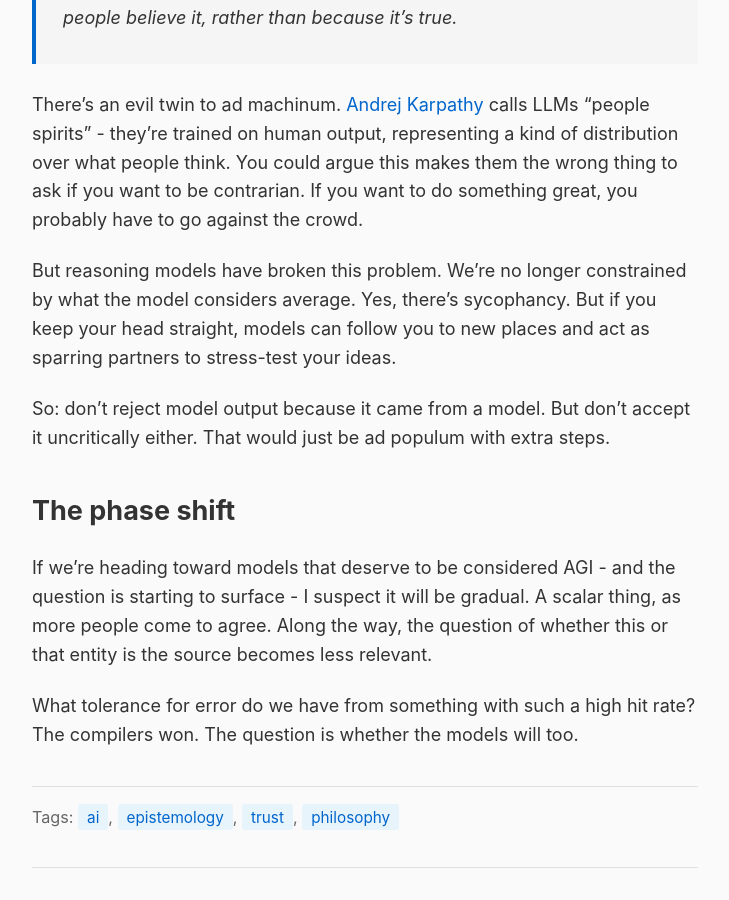
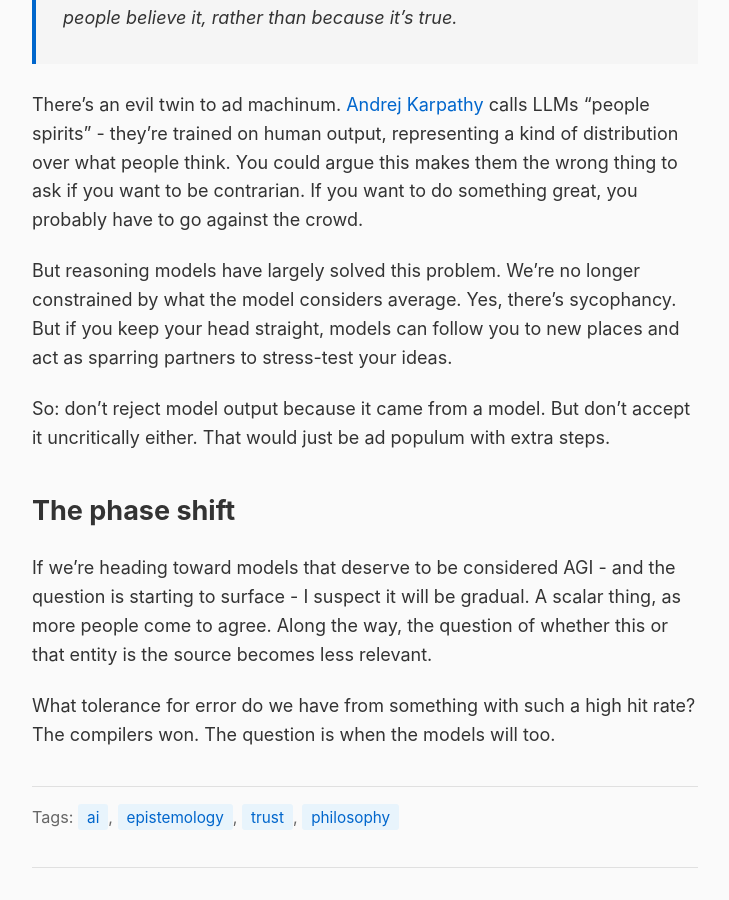
Before and after one commit to rob137/rob137.github.io, a Jekyll site: the page built from _posts/2026-01-07-ad-machinum.md, in a window 1280 px wide and 900 px high, scrolled down 1624 px. Shown: the whole window, without its empty margins (275-1004 px from the left). Built offline with Jekyll 4.4.1, drawn with Linux system fonts in a browser that asks for light colours.

Commit message:
Ad Machinum: fix phrasing

```diff
--- a/_posts/2026-01-07-ad-machinum.md
+++ b/_posts/2026-01-07-ad-machinum.md
@@ -32,7 +32,7 @@ The question is going to get forced on us for language models quite soon. Opus 4
 
 There's an evil twin to ad machinum. [Andrej Karpathy](https://x.com/karpathy/status/1935518272667217925) calls LLMs "people spirits" - they're trained on human output, representing a kind of distribution over what people think. You could argue this makes them the wrong thing to ask if you want to be contrarian. If you want to do something great, you probably have to go against the crowd.
 
-But reasoning models have broken this problem. We're no longer constrained by what the model considers average. Yes, there's sycophancy. But if you keep your head straight, models can follow you to new places and act as sparring partners to stress-test your ideas.
+But reasoning models have largely solved this problem. We're no longer constrained by what the model considers average. Yes, there's sycophancy. But if you keep your head straight, models can follow you to new places and act as sparring partners to stress-test your ideas.
 
 So: don't reject model output because it came from a model. But don't accept it uncritically either. That would just be ad populum with extra steps.
 
@@ -40,4 +40,4 @@ So: don't reject model output because it came from a model. But don't accept it
 
 If we're heading toward models that deserve to be considered AGI - and the question is starting to surface - I suspect it will be gradual. A scalar thing, as more people come to agree. Along the way, the question of whether this or that entity is the source becomes less relevant.
 
-What tolerance for error do we have from something with such a high hit rate? The compilers won. The question is whether the models will too.
+What tolerance for error do we have from something with such a high hit rate? The compilers won. The question is when the models will too.
```
